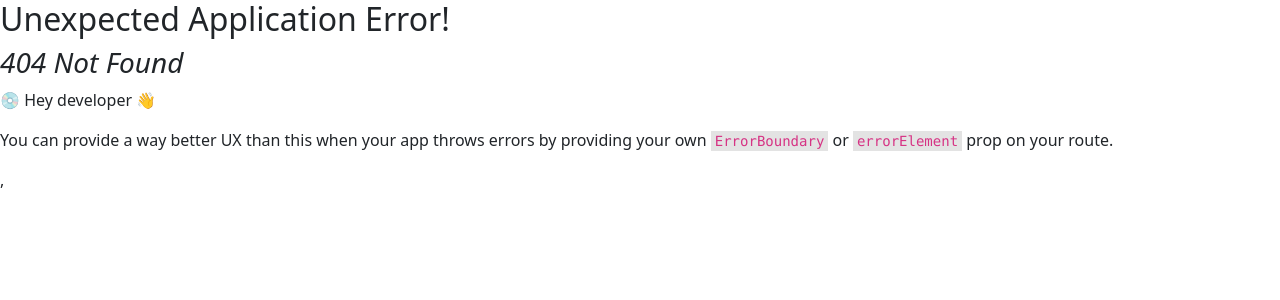
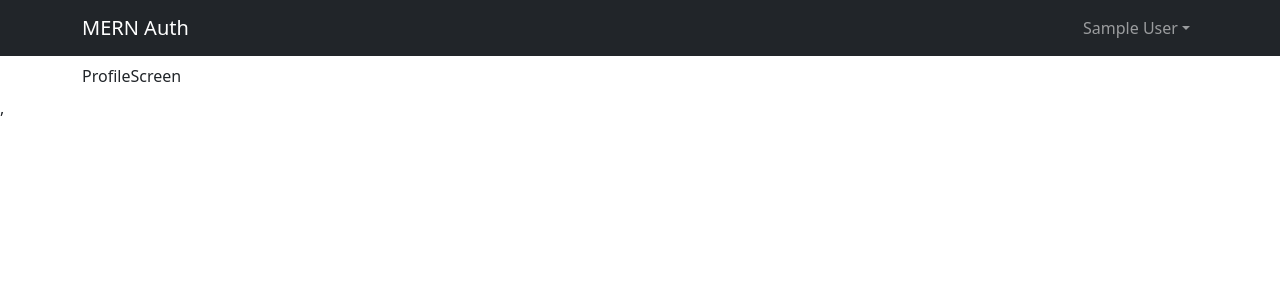
Before and after one commit to Asharalikhan4/Mern-Authentication, a React (Vite) app in the folder frontend/: page /profile in a window 1280 px wide. Before the commit this address had no page. Shown: the top 300 px of the page. Built offline with nearby package versions, Linux system fonts and the light colour scheme; sample sign-in values are in the browser's storage.

Commit message:
Private routes working fine

```diff
--- /dev/null
+++ b/frontend/src/components/PrivateRoute.jsx
@@ -0,0 +1,8 @@
+import { Navigate, Outlet } from 'react-router-dom';
+import { useSelector } from 'react-redux';
+
+const PrivateRoute = () => {
+    const { userInfo } = useSelector((state) => state.auth);
+    return userInfo ? <Outlet /> : <Navigate to='/login' replace />;
+};
+export default PrivateRoute;
--- a/frontend/src/main.jsx
+++ b/frontend/src/main.jsx
@@ -8,6 +8,8 @@
 import HomeScreen from "./screens/HomeScreen.jsx";
 import LoginScreen from "./screens/LoginScreen.jsx";
 import RegisterScreen from "./screens/RegisterScreen.jsx";
+import ProfileScreen from "./screens/ProfileScreen.jsx";
+import PrivateRoute from "./components/PrivateRoute.jsx";
 
 const router = createBrowserRouter(
   createRoutesFromElements(
@@ -15,6 +17,9 @@
       <Route index={true} path="/" element={<HomeScreen />} />
       <Route path="/login" element={<LoginScreen />} />
       <Route path='/register' element={<RegisterScreen />} />
+      <Route path="" element={<PrivateRoute />}>
+        <Route path="/profile" element={<ProfileScreen />} />
+      </Route>
     </Route>
   )
 )
--- /dev/null
+++ b/frontend/src/screens/ProfileScreen.jsx
@@ -0,0 +1,9 @@
+import React from 'react'
+
+const ProfileScreen = () => {
+  return (
+    <div>ProfileScreen</div>
+  )
+}
+
+export default ProfileScreen;
```
